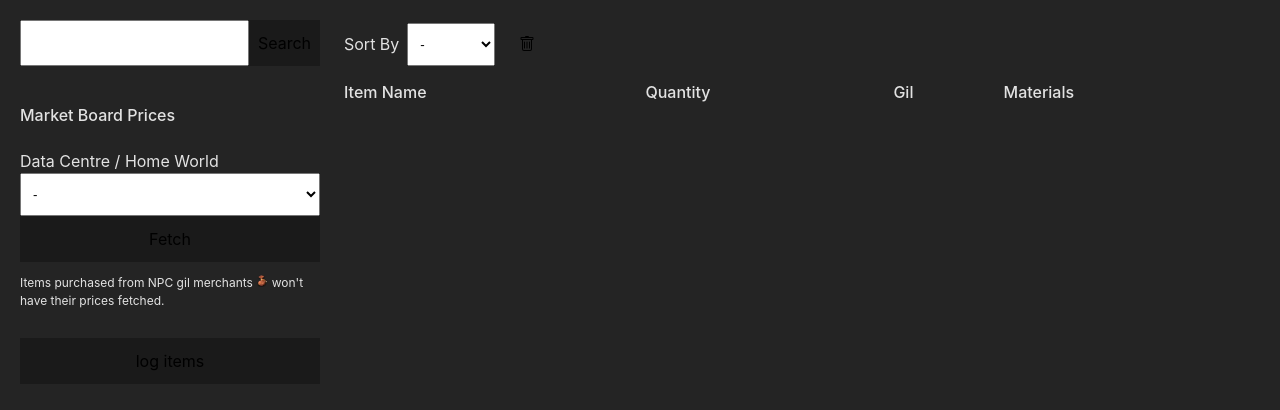
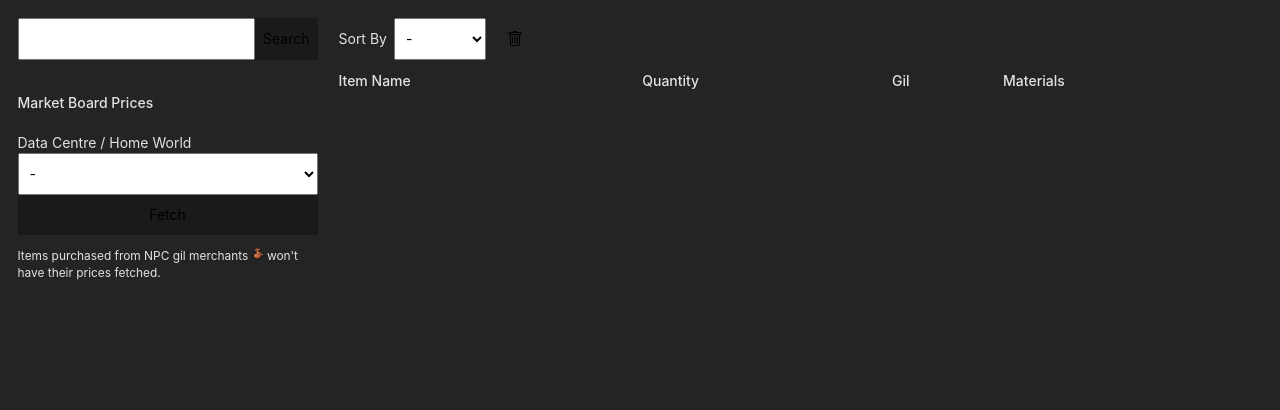
Before and after one commit to MelvinHK/ffxivFurnitureLister, a React (Vite) app in the folder FFXIV Housing Lister/: page / in a window 1280 px wide. Shown: the top 410 px of the page. Built offline with nearby package versions, Linux system fonts and the light colour scheme.

Commit message:
font size change, row highlight

```diff
--- a/FFXIV Housing Lister/src/App.css
+++ b/FFXIV Housing Lister/src/App.css
@@ -64,7 +64,7 @@
 }
 
 .checked {
-    background-color: rgba(95, 186, 255, 0.337);
+    background-color: rgba(95, 186, 255, 0.337) !important;
 }
 
 .black {
@@ -80,7 +80,7 @@
 }
 
 .text-small {
-    font-size: 0.75rem;
+    font-size: 0.85rem;
 }
 
 .remove-btn {
--- a/FFXIV Housing Lister/src/App.jsx
+++ b/FFXIV Housing Lister/src/App.jsx
@@ -43,7 +43,7 @@ function App() {
         <div id="utility-column" className='flex-col gap'>
           <Searchbar />
           <MarketBoard />
-          <button onClick={() => console.log(itemList)}>log items</button>
+          {/* <button onClick={() => console.log(itemList)}>log items</button> */}
         </div>
         <ItemList />
       </ItemListContext.Provider>
--- a/FFXIV Housing Lister/src/components/itemRow.jsx
+++ b/FFXIV Housing Lister/src/components/itemRow.jsx
@@ -53,7 +53,7 @@ function ItemRow({ item }) {
         </div>
       </td>
       <td className="pad-small">
-        <input type="number" min="1" max={unitsForSale} value={tempQuantity}
+        <input className="pad-small" type="number" min="1" max={unitsForSale} value={tempQuantity}
           onChange={e => setTempQuantity(e.target.value)}
           onBlur={() => validateAndSetQuantity(tempQuantity)}>
         </input>
--- a/FFXIV Housing Lister/src/components/marketBoard.jsx
+++ b/FFXIV Housing Lister/src/components/marketBoard.jsx
@@ -21,7 +21,7 @@ function MarketBoard() {
     if (handleValidation() != "") return;
 
     const fetchedListings = await fetchMarketBoardPrices(itemList.map(item => item.id), location);
-    if (itemList.length == 1)
+    if (itemList.length == 1 && !itemList[0].gilShopPrice)
       updateItemValue(fetchedListings.itemID, "marketBoardPrice", fetchedListings);
     else
       updateAllMarketBoardPrices(fetchedListings);
--- a/FFXIV Housing Lister/src/components/sortButton.jsx
+++ b/FFXIV Housing Lister/src/components/sortButton.jsx
@@ -18,9 +18,7 @@ function SortButton() {
 
   const sortByName = () => {
     const sortedList = [...itemList].sort((a, b) => {
-      const nameA = a.name.toUpperCase();
-      const nameB = b.name.toUpperCase();
-      return (nameA < nameB) ? -1 : (nameA > nameB) ? 1 : 0;
+      return (a.name < b.name) ? -1 : (a.name > b.name) ? 1 : 0;
     });
 
     setItemList(sortedList);
@@ -38,7 +36,7 @@ function SortButton() {
       const comparisons = [a, b];
 
       for (let i = 0; i < comparisons.length; i++) {
-        if (comparisons[i].gilShopPrice == null) {
+        if (!comparisons[i].gilShopPrice && comparisons[i].marketBoardPrice) {
           let marketPriceTotal = 0;
 
           for (let j = 0; j < comparisons[i].quantity; j++)
--- a/FFXIV Housing Lister/src/index.css
+++ b/FFXIV Housing Lister/src/index.css
@@ -1,7 +1,8 @@
 :root {
-  font-family: Inter, system-ui, Avenir, Helvetica, Arial, sans-serif;
+  font-family: Inter, system-ui, Avenir, Helvetica, Arial, sans-serif !important;
   line-height: 1.5;
   font-weight: 400;
+  font-size: 14px;
 
   color-scheme: light dark;
   color: rgba(255, 255, 255, 0.87);
@@ -28,13 +29,10 @@ body {
   margin: 0;
 }
 
-h1 {
-  font-size: 3.2em;
-  line-height: 1.1;
-}
-
 input {
   padding: 0.75rem 0.5rem;
+  font-family: inherit;
+  font-size: inherit;
 }
 
 input[type=number] {
@@ -85,4 +83,10 @@ h4 {
 
 select {
   padding: 0.75rem 0.5rem;
+  font-family: inherit;
+  font-size: inherit;
 }
+
+table tbody tr:hover {
+  background-color: #1a1a1a;
+}
```
